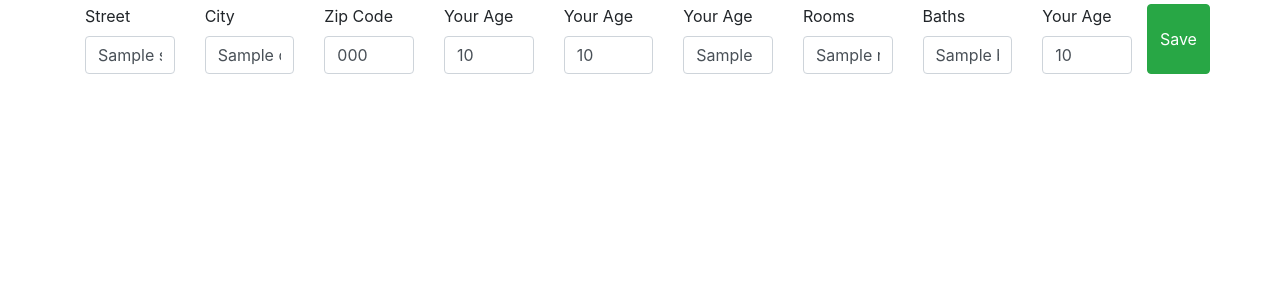
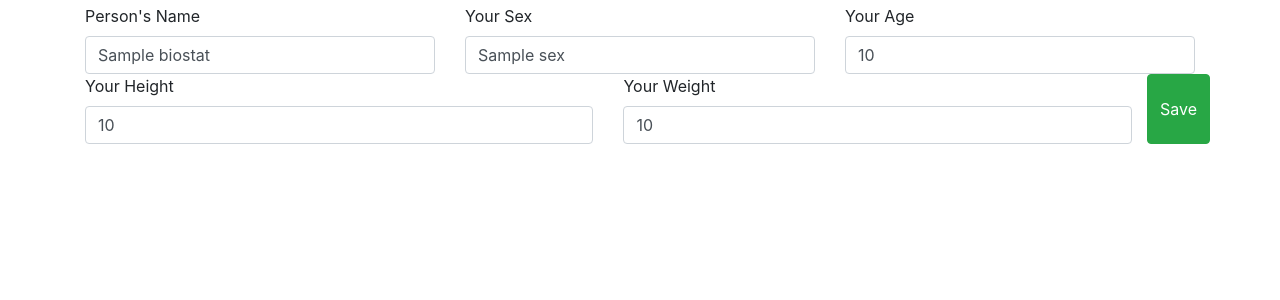
Before and after one commit to po47/PythonDockerFlaskBootstrap, a Flask app: template app/templates/edit.html in a window 1280 px wide. Shown: the part 56-356 px from the top of the page. Run offline with Flask 2, Linux system fonts and the light colour scheme; the template is opened without the code that fills it: most values are stand-ins (such as "Sample title", 1, 10 or a date in 2020); some libraries are stand-ins or nearby versions.

Commit message:
fix: updated files that had errors

```diff
--- a/app/app.py
+++ b/app/app.py
@@ -1,4 +1,3 @@
-from typing import List, Dict
 import simplejson as json
 from flask import Flask, request, Response, redirect
 from flask import render_template
--- a/app/templates/edit.html
+++ b/app/templates/edit.html
@@ -1,44 +1,31 @@
 {% extends "layout.html" %}
 {% block content %}
-<form action="/edit/{{homestat.id}}" method="post">
+<form action="/edit/{{biostat.id}}" method="post">
     <div class="row">
         <div class="col">
-            <label for="Street">Street</label>
-            <input id="Street" type="text" class="form-control" placeholder="Street" name="Street" value="{{homestat.Street}}">
+            <label for="YourName">Person's Name</label>
+            <input id="YourName" type="text" class="form-control" placeholder="Your Name" name="YourName" value="{{biostat.YourName}}">
         </div>
         <div class="col">
-            <label for="City"> City</label>
-            <input id="City" type="text" class="form-control" placeholder="City" name="City" value="{{homestat.City}}">
+            <label for="Sex">Your Sex</label>
+            <input class="form-control" id="Sex" name="Sex" placeholder="Your Sex" type="text" value="{{biostat.Sex}}">
         </div>
         <div class="col">
-            <label for="Zip_Code">Zip Code</label>
-            <input id="Zip_Code" type="text" class="form-control" placeholder="Zip Code" name="Zip_Code" value="{{homestat.Zip_Code}}">
+            <label for="Age">Your Age</label>
+            <input id="Age" type="text" class="form-control" placeholder="Your Age" name="Age" value="{{biostat.Age}}">
+        </div>
+    </div>
+    <div class="row">
+        <div class="col">
+            <label for="Height_in">Your Height</label>
+            <input id="Height_in" type="text" class="form-control" placeholder="Your Height" name="Height_in" value="{{biostat.Height_in}}">
         </div>
         <div class="col">
-            <label for="Selling_Price">Your Age</label>
-            <input id="Selling_Price" type="text" class="form-control" placeholder="Selling Price" name="Selling_Price" value="{{homestat.Selling_Price}}">
+            <label for="Weight_lbs">Your Weight</label>
+            <input id="Weight_lbs" type="text" class="form-control" placeholder="Your Weight" name="Weight_lbs" value="{{biostat.Weight_lbs}}">
         </div>
-        <div class="col">
-            <label for="Listing_Price">Your Age</label>
-            <input id="Listing_Price" type="text" class="form-control" placeholder="Listing Price" name="Listing_Price" value="{{homestat.Listing_Price}}">
-        </div>
-        <div class="col">
-            <label for="Sq_ft">Your Age</label>
-            <input id="Sq_ft" type="text" class="form-control" placeholder="Square Feet" name="Sq_ft" value="{{homestat.Sq_ft}}">
-        </div>
-        <div class="col">
-            <label for="Rooms"> Rooms</label>
-            <input id="Rooms" type="text" class="form-control" placeholder="Rooms" name="Rooms" value="{{homestat.Rooms}}">
-        </div>
-        <div class="col">
-            <label for="Baths">Baths</label>
-            <input id="Baths" type="text" class="form-control" placeholder="Baths" name="Baths" value="{{homestat.Baths}}">
-        </div>
-        <div class="col">
-            <label for="Age_of_House">Your Age</label>
-            <input id="Age_of_House" type="text" class="form-control" placeholder="Age of House" name="Age_of_House" value="{{homestat.Age_of_House}}">
-        </div>
-        <button type="submit" class="btn btn-success">Save</button>
+
+    <button type="submit" class="btn btn-success">Save</button>
     </div>
 </form>
 {% endblock %}
--- a/docker-compose.yml
+++ b/docker-compose.yml
@@ -10,7 +10,7 @@ services:
 
   db:
     image: mysql:5.7
-    container_name: "MySQL_Database_homestats"
+    container_name: "MySQL_Database_biostats"
     ports:
       - "32000:3306"
     environment:
```
Also changed, not shown: db/init.sql (+18 -18 lines).
